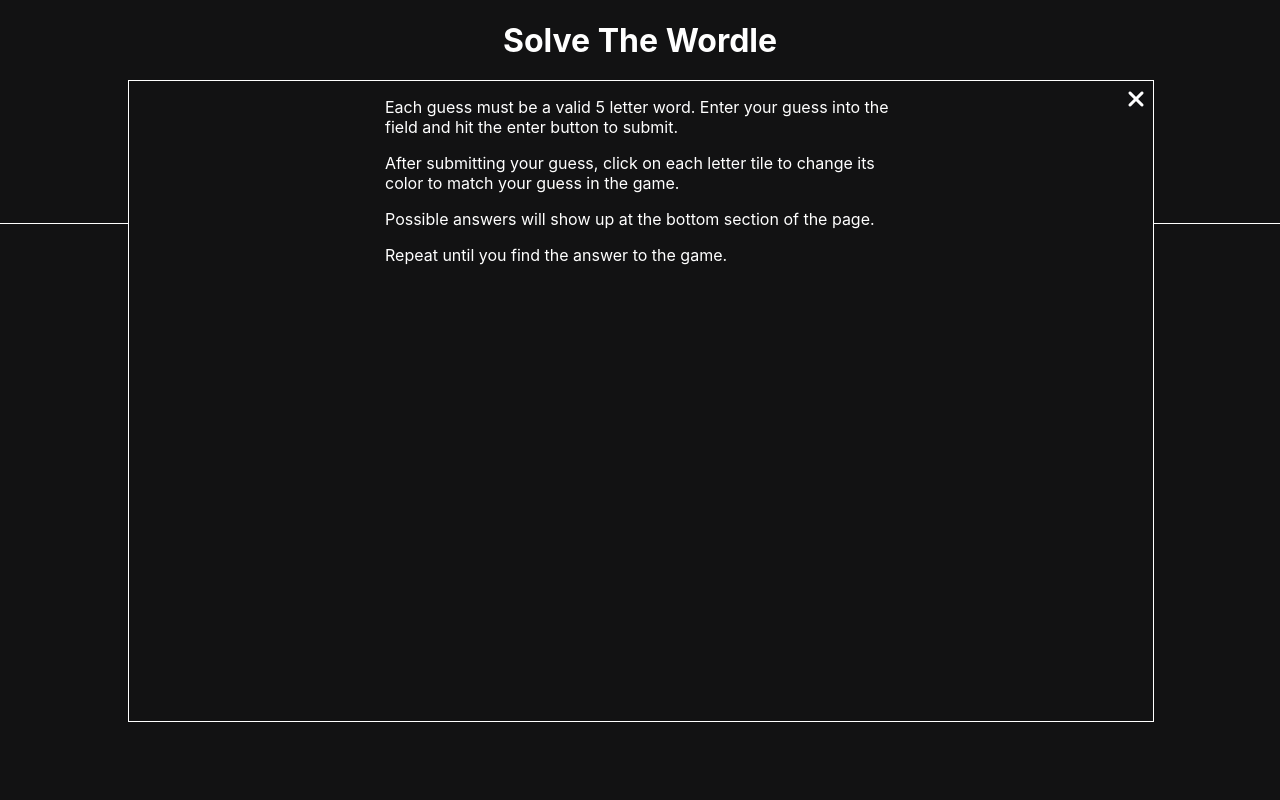
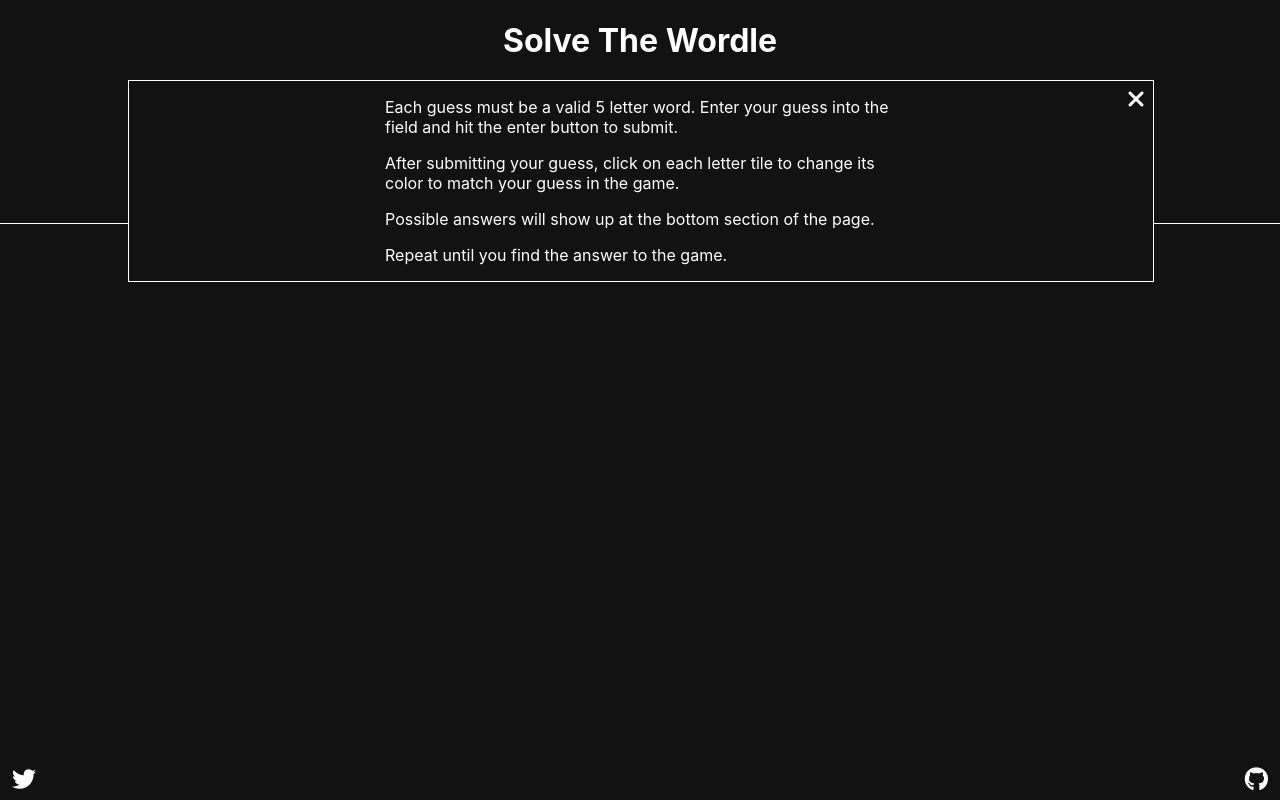
Before and after one commit to yusufalp/SolveTheWordle, a React (Create React App) app: page / in a window 1280 px wide. Both pictures are taken after a click on the icon 1252 px from the left and 24 px from the top of the page. Built offline with nearby package versions, Linux system fonts and the light colour scheme.

Commit message:
style logo

```diff
--- a/src/css/App.css
+++ b/src/css/App.css
@@ -72,20 +72,37 @@
 }
 
 .info {
-  width: 80vw;
-  height: 80vh;
   border: 1px solid;
   background-color: #121213;
   position: fixed;
   top: 80px;
-  right: 10%;
-  left: 10%;
+  left: 15%;
+  width: 70vw;
 }
 
 .info-content {
   width: 80%;
   margin: auto;
   text-align: left;
+}
+
+.twitter-logo,
+.github-logo {
+  color: #fff;
+  font-size: 24px;
+  text-decoration: none;
+  position: fixed;
+  bottom: 0;
+  padding: 6px 12px;
+  margin: 0;
+}
+
+.twitter-logo {
+  left: 0;
+}
+
+.github-logo {
+  right: 0;
 }
 
 @media screen and (min-width: 480px) {
@@ -110,6 +127,11 @@
     padding: 12px 16px;
   }
 
+  .info {
+    width: 80vw;
+    left: 10%;
+  }
+
   .info-content {
     width: 50%;
   }
```
